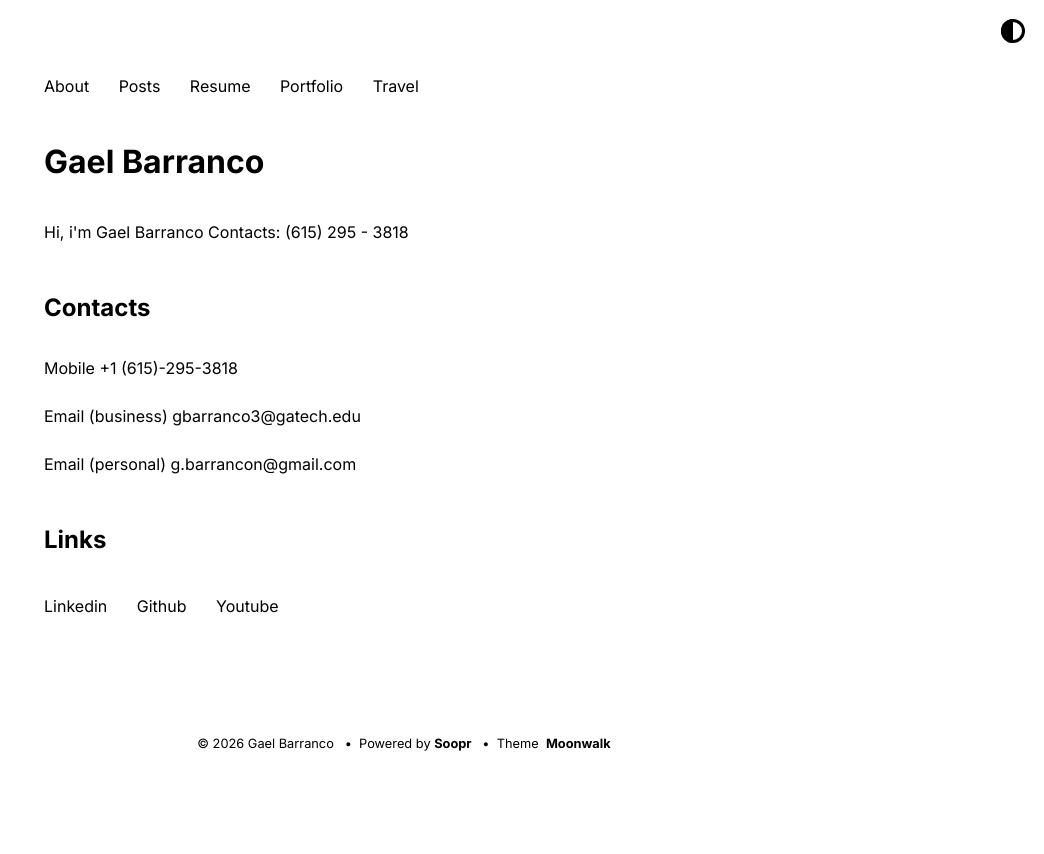
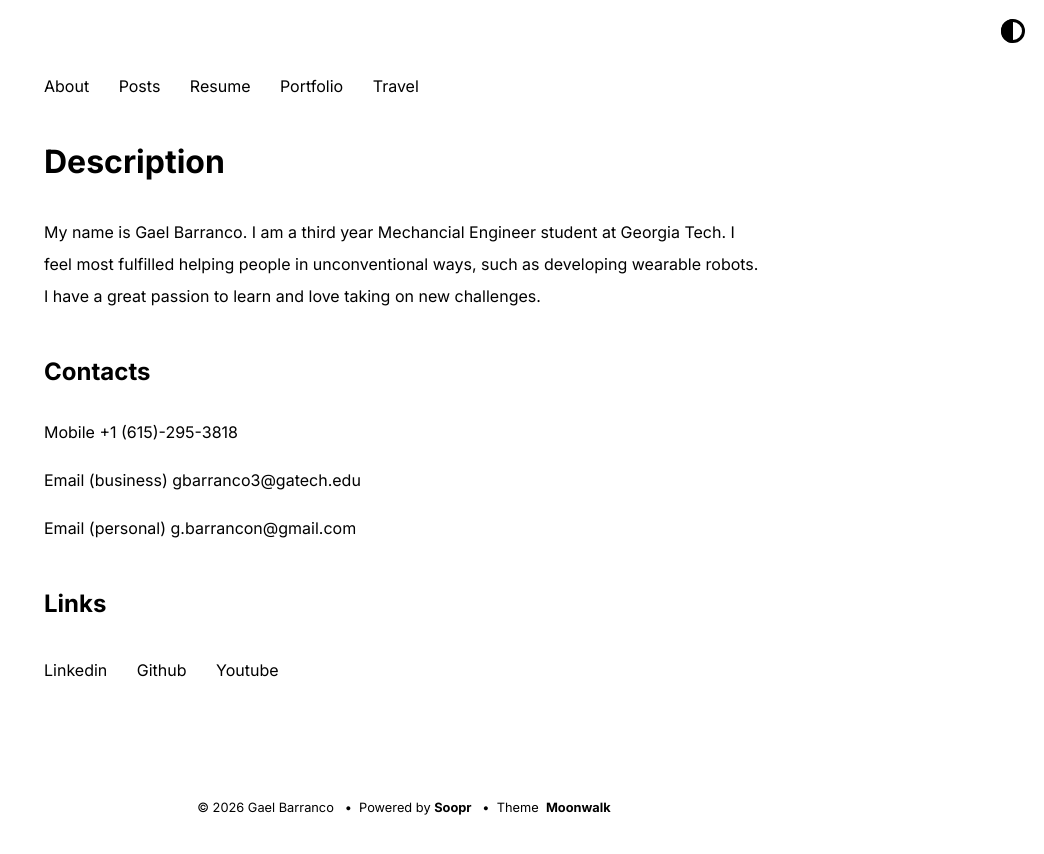
Before and after one commit to gbarranc/gbarranc.github.io, a Jekyll site: the page built from index.md, in a window 1280 px wide. Shown: the top 854 px of the page, without its empty margins (236-1280 px from the left). Built offline with Jekyll 4.4.1, drawn with Linux system fonts in a browser that asks for light colours.

Commit message:
Change title and enhance author description
Updated site title and modified description to provide more detailed information about the author.

```diff
--- a/_config.yml
+++ b/_config.yml
@@ -1,13 +1,10 @@
-title: Gael Barranco
+title: Description
 author: Gael Barranco
 url: https://gbarranc.github.io/ # root address of the site
 description: > # description of the site (multiple lines allowed)
-  Hi, i'm Gael Barranco
-
-
-
-  Contacts:
-  (615) 295 - 3818
+  My name is Gael Barranco. I am a third year Mechancial Engineer student at Georgia Tech.
+  I feel most fulfilled helping people in unconventional ways, such as developing wearable robots.
+  I have a great passion to learn and love taking on new challenges.
 
 permalink: /:slug
 
```
